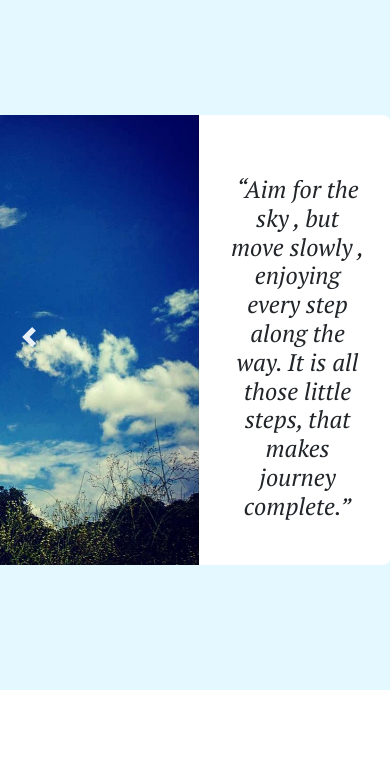
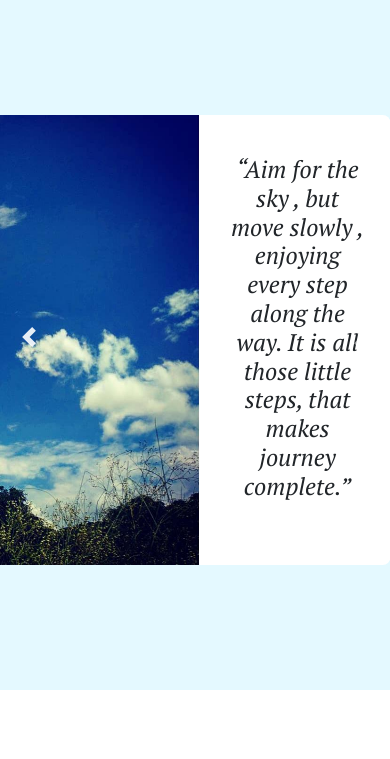
Before and after one commit to Aviral3101/Dream-catcher, a plain HTML site: page index.html in a window 390 px wide. Shown: the part 85-844 px from the top of the page. Drawn offline with nearby package versions, Linux system fonts and the light colour scheme; a web font is replaced by a local one.

Commit message:
Update style.css

```diff
--- a/css/style.css
+++ b/css/style.css
@@ -114,7 +114,7 @@ h1{
     height: 450px;
   }
   .top{
-    padding-top: 60px;
+    padding-top: 40px;
     font-size: 1.5rem !important;
   }
   .ni{
```
